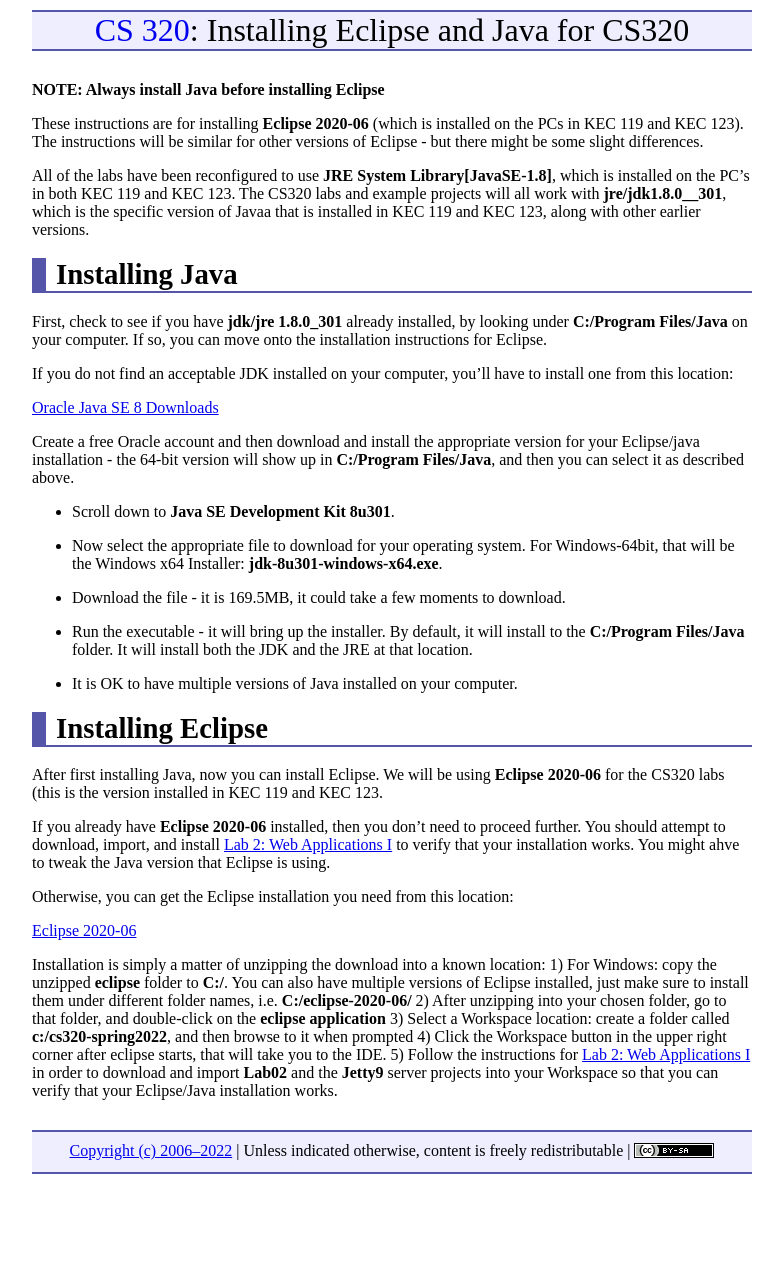
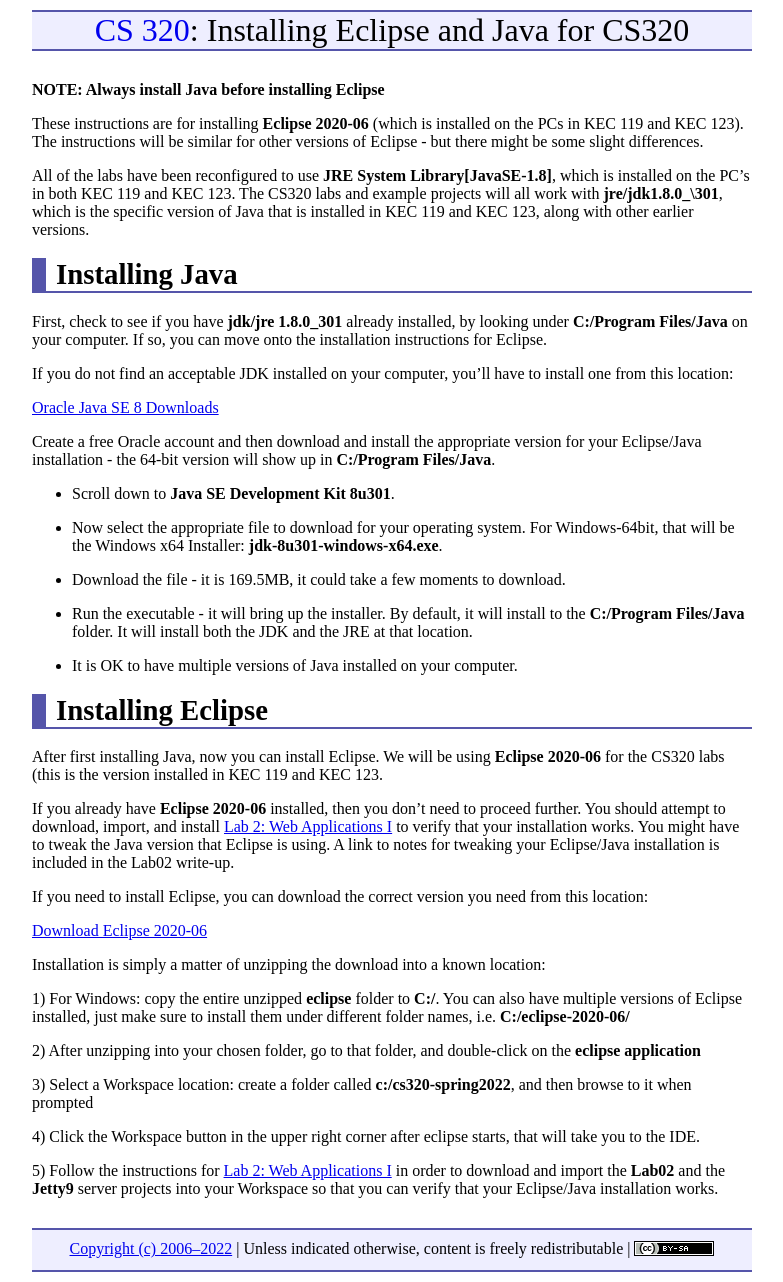
Before and after one commit to ycpcs/cs320-spring2022, a Jekyll site: the page built from labs/Eclipse-Java-Installation.md, in a window 1280 px wide. Shown: the whole page, without its empty margins (248-1031 px from the left). Built offline with Jekyll 4.4.1, drawn with Linux system fonts in a browser that asks for light colours; before the commit the page ends 1184 px from its top, so only the background shows below that.

Commit message:
minor edits

```diff
--- a/labs/Eclipse-Java-Installation.md
+++ b/labs/Eclipse-Java-Installation.md
@@ -7,7 +7,7 @@ title: "Installing Eclipse and Java for CS320"
 
 These instructions are for installing **Eclipse 2020-06** (which is installed on the PCs in KEC 119 and KEC 123).  The instructions will be similar for other versions of Eclipse - but there might be some slight differences.
 
-All of the labs have been reconfigured to use **JRE System Library[JavaSE-1.8]**, which is installed on the PC's in both KEC 119 and KEC 123.  The CS320 labs and example projects will all work with **jre/jdk1.8.0_\_301**, which is the specific version of Javaa that is installed in KEC 119 and KEC 123, along with other earlier versions.
+All of the labs have been reconfigured to use **JRE System Library[JavaSE-1.8]**, which is installed on the PC's in both KEC 119 and KEC 123.  The CS320 labs and example projects will all work with **jre/jdk1.8.0_\301**, which is the specific version of Java that is installed in KEC 119 and KEC 123, along with other earlier versions.
 
 
 Installing Java
@@ -19,7 +19,7 @@ If you do not find an acceptable JDK installed on your computer, you'll have to
 
 [Oracle Java SE 8 Downloads](https://www.oracle.com/java/technologies/javase/javase8u211-later-archive-downloads.html)
 
-Create a free Oracle account and then download and install the appropriate version for your Eclipse/java installation - the 64-bit version will show up in **C:/Program Files/Java**, and then you can select it as described above.
+Create a free Oracle account and then download and install the appropriate version for your Eclipse/Java installation - the 64-bit version will show up in **C:/Program Files/Java**.
 
 * Scroll down to **Java SE Development Kit 8u301**.
 
@@ -36,15 +36,20 @@ Installing Eclipse
 
 After first installing Java, now you can install Eclipse.  We will be using **Eclipse 2020-06** for the CS320 labs (this is the version installed in KEC 119 and KEC 123.
 
-If you already have **Eclipse 2020-06** installed, then you don't need to proceed further. You should attempt to download, import, and install [Lab 2: Web Applications I](./labs/lab02.html) to verify that your installation works.  You might ahve to tweak the Java version that Eclipse is using.
+If you already have **Eclipse 2020-06** installed, then you don't need to proceed further. You should attempt to download, import, and install [Lab 2: Web Applications I](./lab02.html) to verify that your installation works.  You might have to tweak the Java version that Eclipse is using.  A link to notes for tweaking your Eclipse/Java installation is included in the Lab02 write-up.
 
-Otherwise, you can get the Eclipse installation you need from this location:
+If you need to install Eclipse, you can download the correct version you need from this location:
 
-[Eclipse 2020-06](https://www.eclipse.org/downloads/packages/release/2020-06/r)
+[Download Eclipse 2020-06](https://www.eclipse.org/downloads/packages/release/2020-06/r)
 
 Installation is simply a matter of unzipping the download into a known location:
-  1) For Windows: copy the unzipped **eclipse** folder to **C:/**.  You can also have multiple versions of Eclipse installed, just make sure to install them under different folder names, i.e. **C:/eclipse-2020-06/**
+
+  1) For Windows: copy the entire unzipped **eclipse** folder to **C:/**.  You can also have multiple versions of Eclipse installed, just make sure to install them under different folder names, i.e. **C:/eclipse-2020-06/**
+
   2) After unzipping into your chosen folder, go to that folder, and double-click on the **eclipse application**
+
   3) Select a Workspace location: create a folder called **c:/cs320-spring2022**, and then browse to it when prompted
+
   4) Click the Workspace button in the upper right corner after eclipse starts, that will take you to the IDE.
-  5) Follow the instructions for [Lab 2: Web Applications I](./labs/lab02.html) in order to download and import **Lab02** and the **Jetty9** server projects into your Workspace so that you can verify that your Eclipse/Java installation works.
+
+  5) Follow the instructions for [Lab 2: Web Applications I](./lab02.html) in order to download and import the **Lab02** and the **Jetty9** server projects into your Workspace so that you can verify that your Eclipse/Java installation works.
```
